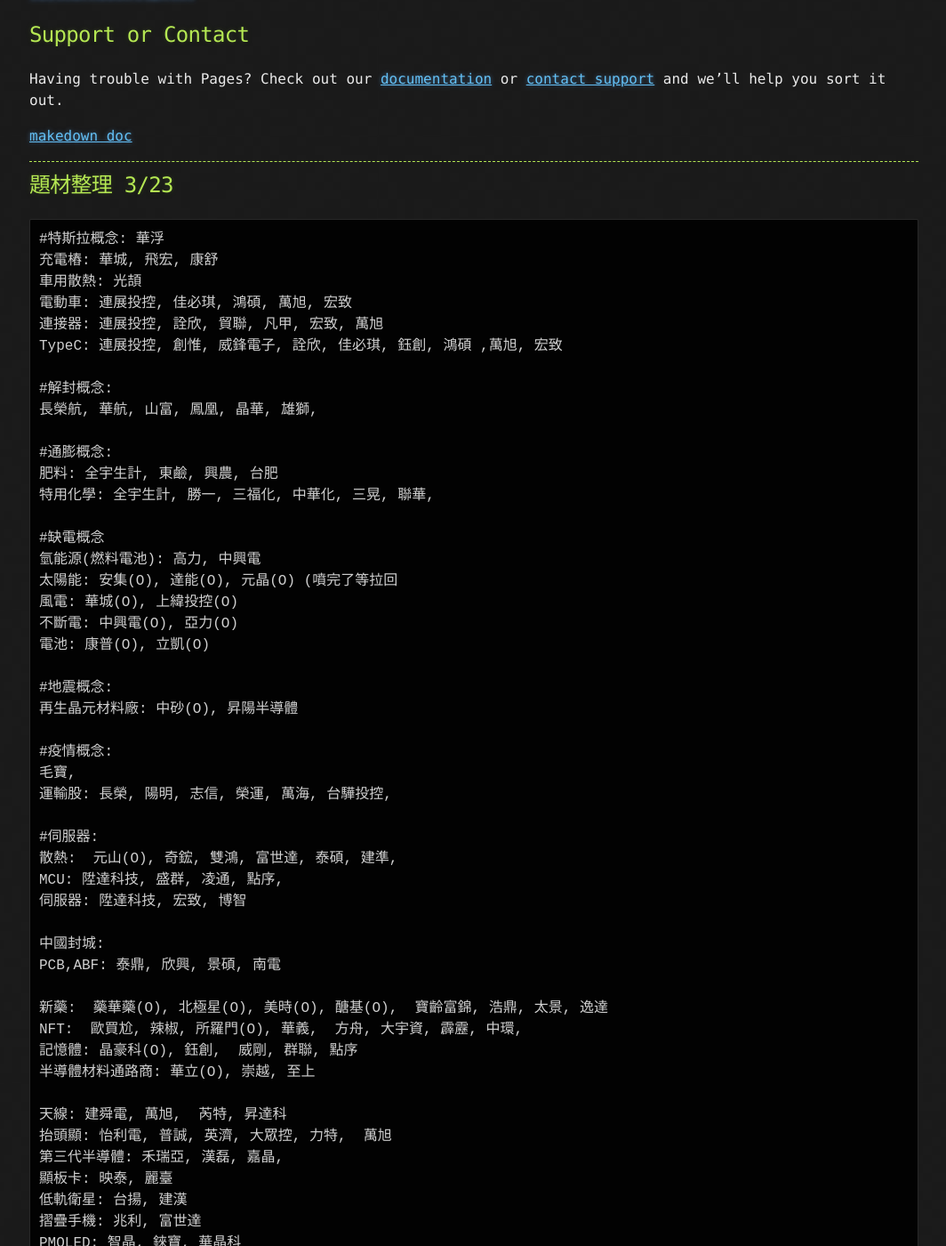
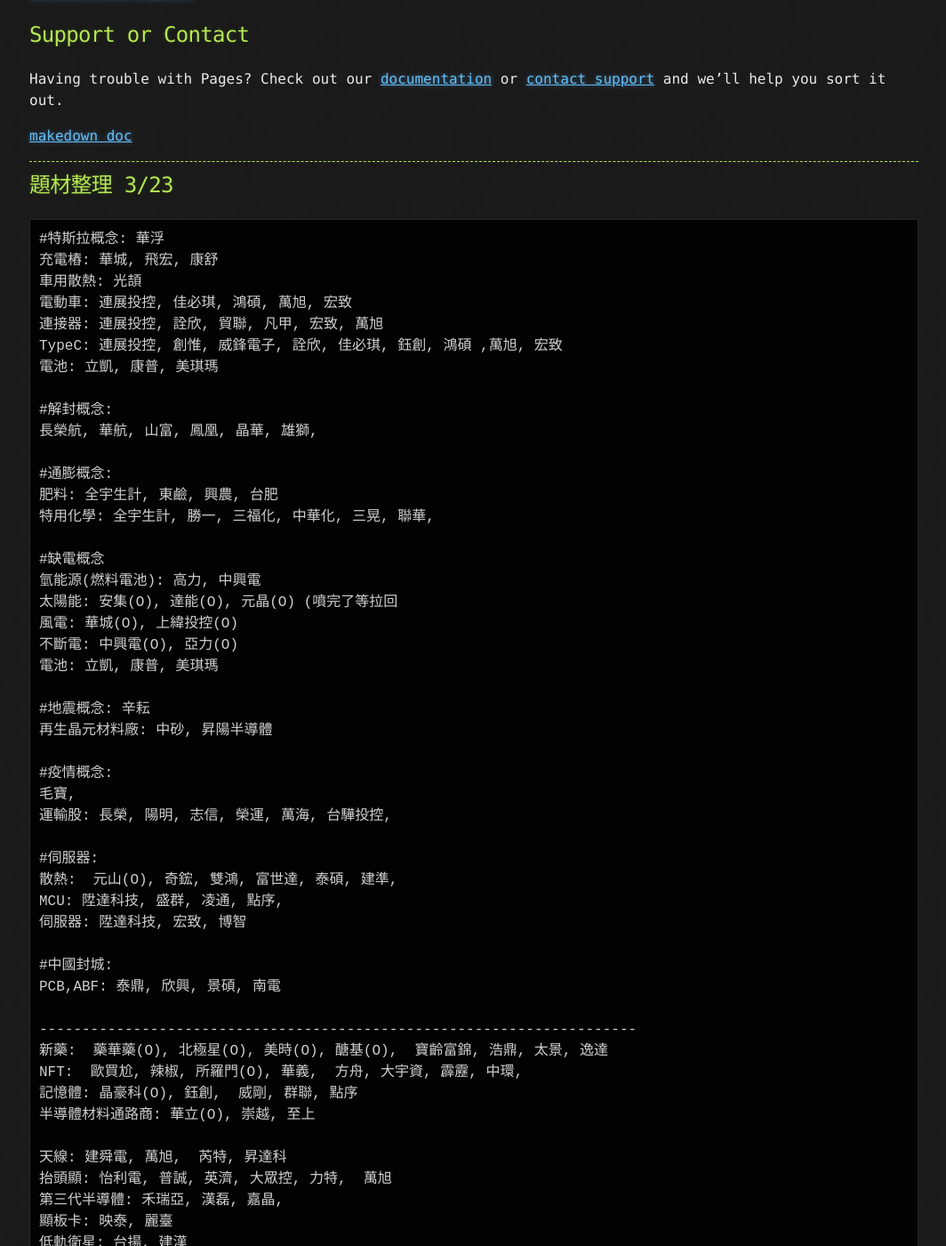
Before and after one commit to lepg5487/Stock_God, a Jekyll site: the page built from index.md, in a window 1280 px wide and 1400 px high, scrolled down 15807 px. Shown: the whole window at 89% size, without its empty margins (107-1171 px from the left). Built offline with Jekyll 4.4.1, drawn with Linux system fonts in a browser that asks for light colours; our own code applies the rules of GitHub Pages for plain Markdown files; some of the changed text lies outside the part shown.

Commit message:
Update index.md

```diff
--- a/index.md
+++ b/index.md
@@ -678,6 +678,7 @@
 電動車: 連展投控, 佳必琪, 鴻碩, 萬旭, 宏致
 連接器: 連展投控, 詮欣, 貿聯, 凡甲, 宏致, 萬旭
 TypeC: 連展投控, 創惟, 威鋒電子, 詮欣, 佳必琪, 鈺創, 鴻碩 ,萬旭, 宏致
+電池: 立凱, 康普, 美琪瑪
 
 #解封概念:
 長榮航, 華航, 山富, 鳳凰, 晶華, 雄獅,
@@ -691,10 +692,10 @@
 太陽能: 安集(O), 達能(O), 元晶(O) (噴完了等拉回
 風電: 華城(O), 上緯投控(O)
 不斷電: 中興電(O), 亞力(O)
-電池: 康普(O), 立凱(O)
+電池: 立凱, 康普, 美琪瑪
 
-#地震概念:
-再生晶元材料廠: 中砂(O), 昇陽半導體
+#地震概念: 辛耘
+再生晶元材料廠: 中砂, 昇陽半導體
 
 #疫情概念:
 毛寶,
```
Also changed, not shown: other parts of index.md (+2 -1 lines).
